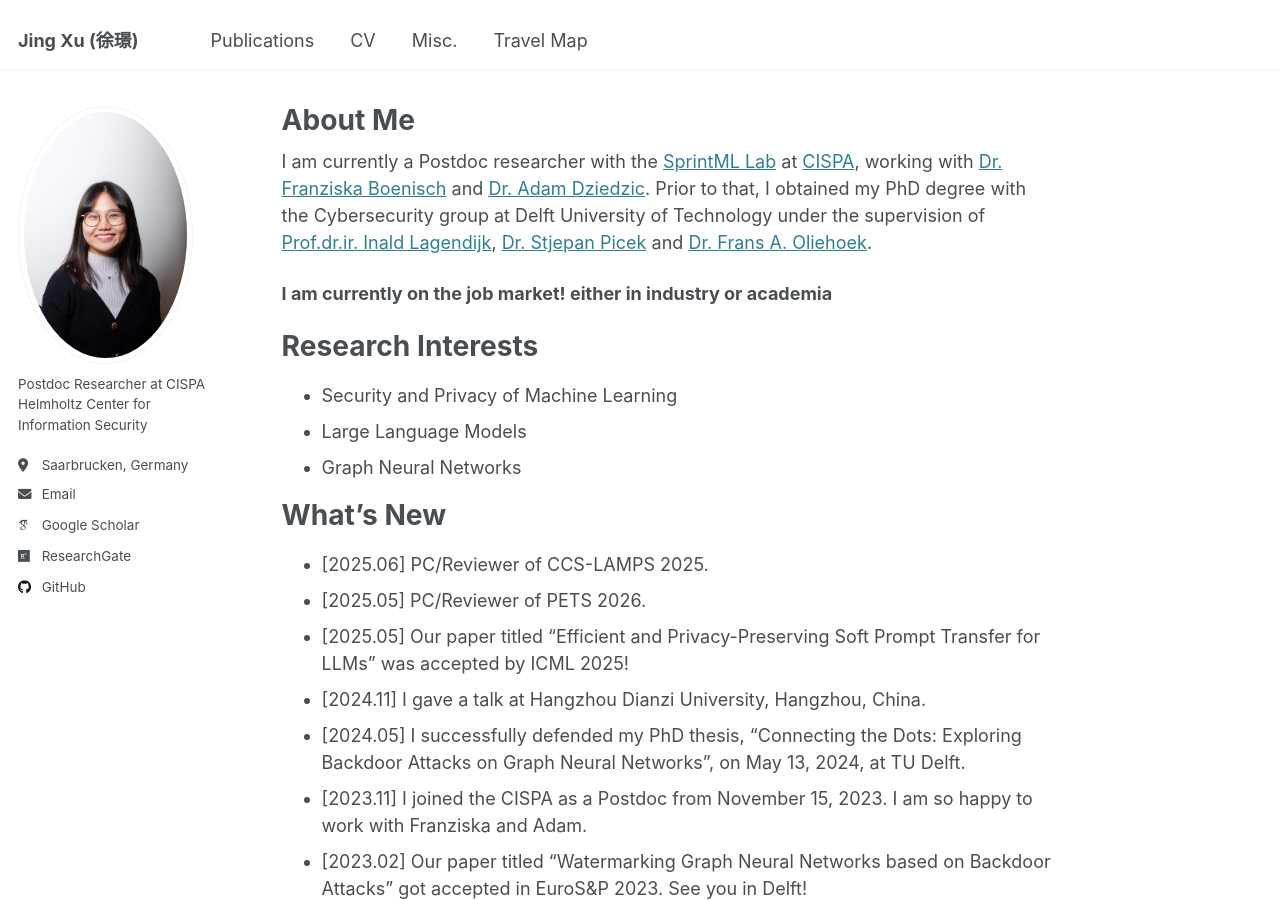
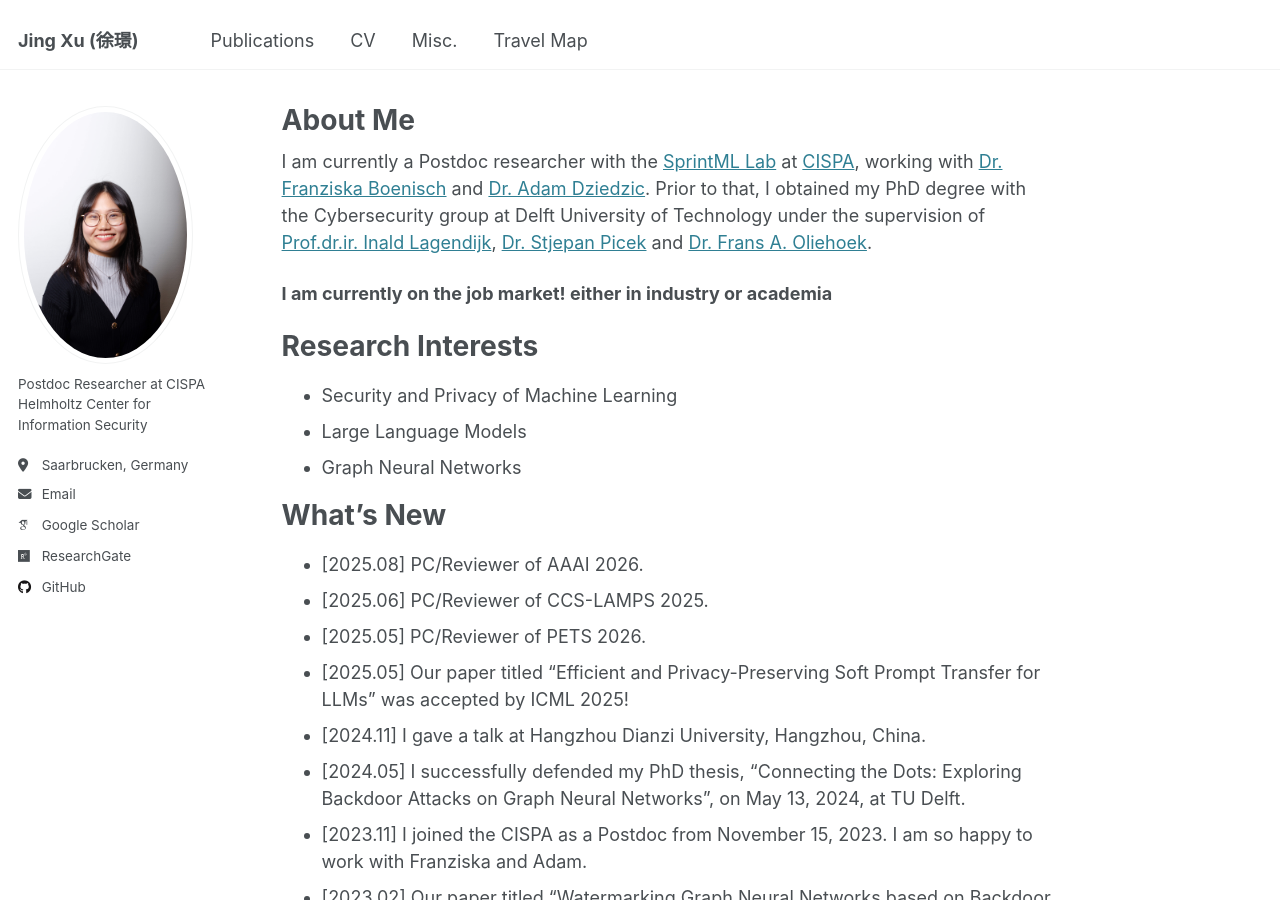
Before and after one commit to xujing1994/xujing1994.github.io, a Jekyll site: the page built from _pages/about.md, in a window 1280 px wide and 900 px high. Built offline with Jekyll 4.4.1, drawn with Linux system fonts in a browser that asks for light colours; some web fonts are replaced.

Commit message:
Update about.md

```diff
--- a/_pages/about.md
+++ b/_pages/about.md
@@ -19,6 +19,7 @@ Research Interests
 
 What's New
 ======
+* [2025.08] PC/Reviewer of AAAI 2026.
 * [2025.06] PC/Reviewer of CCS-LAMPS 2025.
 * [2025.05] PC/Reviewer of PETS 2026.
 * [2025.05] Our paper titled "Efficient and Privacy-Preserving Soft Prompt Transfer for LLMs" was accepted by ICML 2025!
```
